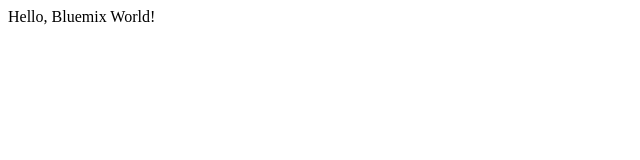
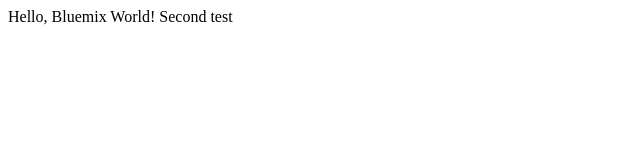
Before and after one commit to cornevin/quentin-cornevin-cv, a plain HTML site: page index.html in a window 1280 px wide. Shown: the full height of the page, 0-640 px from the left. Drawn offline with Linux system fonts and the light colour scheme.

Commit message:
bluemix test

```diff
--- a/index.html
+++ b/index.html
@@ -1,5 +1,6 @@
 <html>
      <body>
           Hello, Bluemix World!
+          Second test
      </body>
 </html>
```
